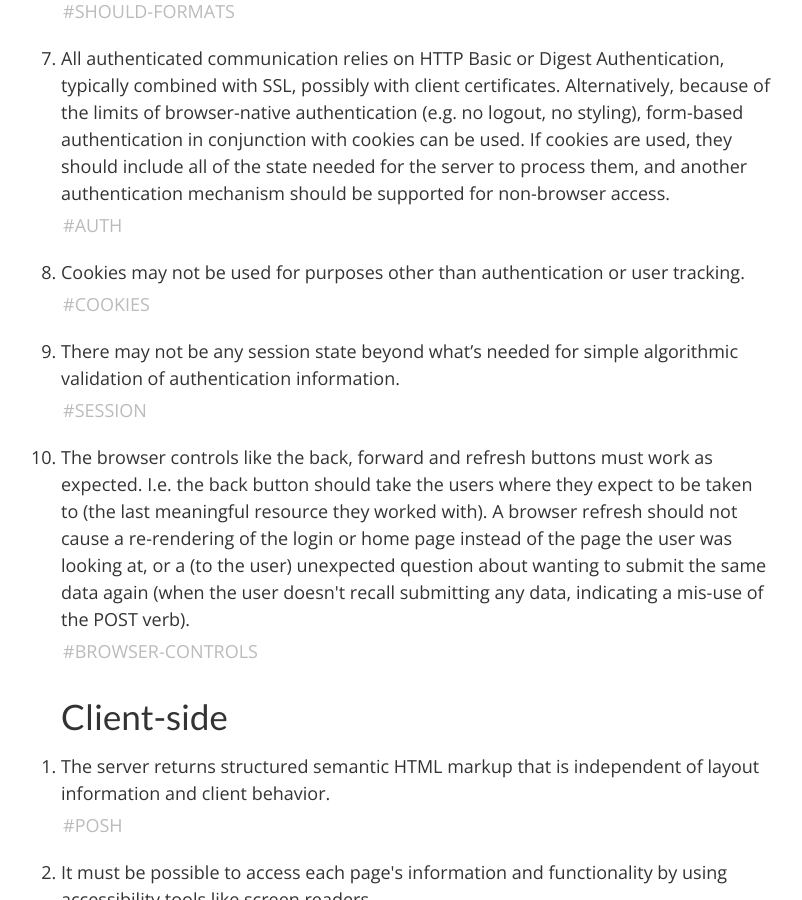
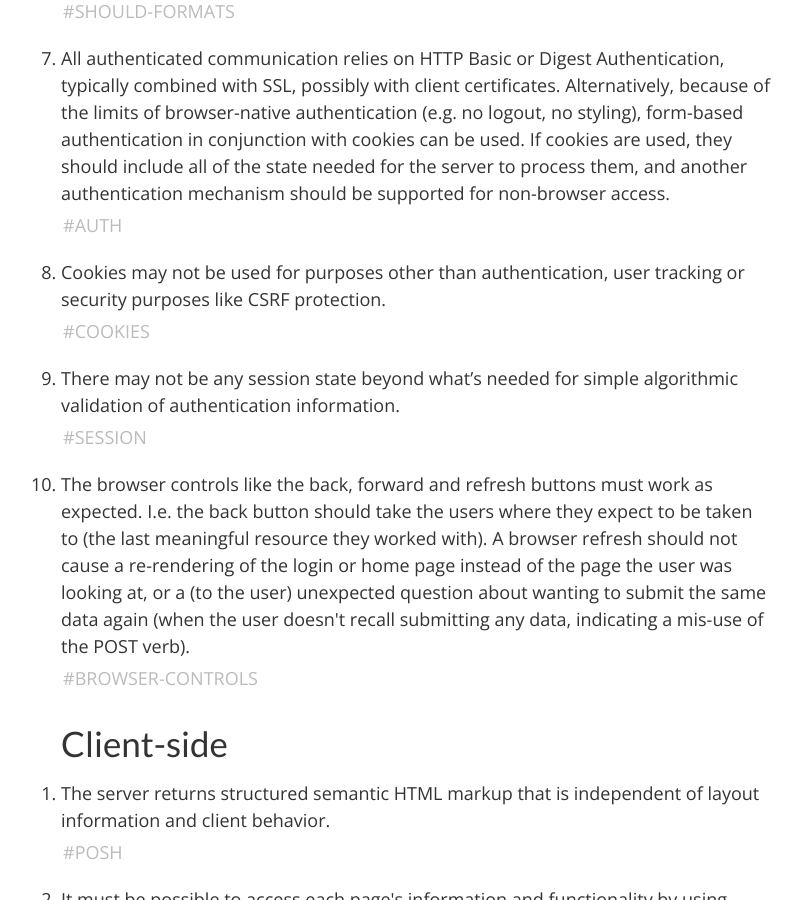
Before and after one commit to innoq/ROCA, a Jekyll site: the page built from index.html, in a window 1280 px wide and 900 px high, scrolled down 1591 px. Shown: the whole window, without its empty margins (99-901 px from the left). Built offline with Jekyll 4.4.1, drawn with Linux system fonts in a browser that asks for light colours.

Commit message:
Added CSRF protection as valid reason to use cookies. (#33)
https://www.owasp.org/index.php/Cross-Site_Request_Forgery_(CSRF)_Prevention_Cheat_Sheet#Double_Submit_Cookie

```diff
--- a/index.html
+++ b/index.html
@@ -76,7 +76,7 @@ title: "ROCA: Resource-oriented Client Architecture"
 		access. <a class="anchor" href="#auth">auth</a>
 	</li>
 	<li id="cookies">Cookies may not be used for purposes other than
-		authentication or user tracking. <a class="anchor" href="#cookies">cookies</a>
+		authentication, user tracking or security purposes like CSRF protection. <a class="anchor" href="#cookies">cookies</a>
 	</li>
 	<li id="session">There may not be any session state beyond
 		what&#8217;s needed for simple algorithmic validation of
```
